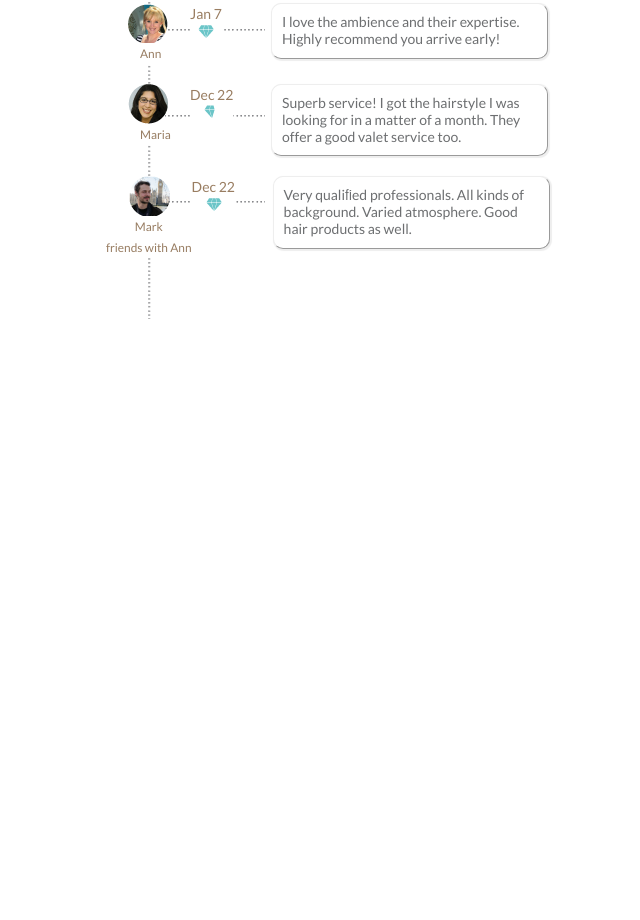
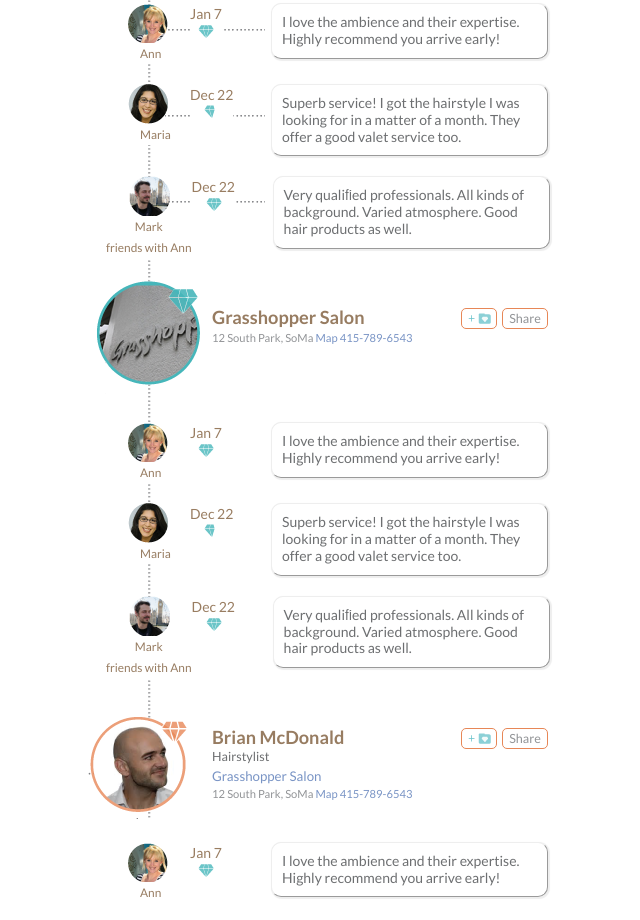
Before and after one commit to karina-bea/gemshare, a plain HTML site: page index.html in a window 1280 px wide. Shown: the part 203-1123 px from the top of the page, without its empty margins (382-1022 px from the left). Before the commit the page ends 800 px from the top, so only its background shows below. Drawn offline with Linux system fonts and the light colour scheme.

Commit message:
Adding comments
For clarity

```diff
--- a/index.html
+++ b/index.html
@@ -50,7 +50,10 @@
 
 /*service styling */
 
-#service_professional1 {background: url('images/service_image.png'); height: 124px; width:114px; float: left;}
+#service_professional1, #service_professional2, #service_professional3 { height: 124px; width:114px; float: left;}
+#service_professional1{background: url('images/service_image.png');}
+#service_professional2 {background: url('images/location.png') no-repeat;}
+#service_professional3 {background: url('images/service_image2.png') no-repeat;}
 .service_info {float: left; margin: 30px 0 0 10px; width: 336px; background: white;}
 .folderbtn, .sharebtn { height: 15px; border: 1px solid #E78757; padding: 2px; -webkit-border-radius: 5px;
 -moz-border-radius: 5px;
@@ -74,7 +77,9 @@ box-shadow: 1px 1px 1px 1px #eee; background: white; border: 1px outset #eee; -w
 border-radius: 10px; padding:10px; float:right;}
 
 
-.dots {background: url('images/dots.png') repeat-y; background-position: 50% 50%;  height: 400px; position:absolute; z-index: -20; top: 100px left:100px; margin-top: 60px; margin-left: 60px;}
+.dots {background: url('images/dots.png') repeat-y; background-position: 50% 50%;  height: 900px; position:absolute; z-index: -20; top: 100px left:100px; margin-top: 60px; margin-left: 60px;}
+
+
 
 @media only screen and (min-width: 900px) {
 .dots-vertical { position:absolute; z-index: -20; top: 168px;
@@ -187,6 +192,175 @@ left: 387px;}
 
 
 			</div>
+			<!-- User 2 review start
+			================================================== -->
+
+			<div class="row">
+
+
+					<div class="gemuser2"><h4>Maria</h4></div>
+					<section class="gem-recommendations">
+						<div class="half-gem"><p>Dec 22</p></div>
+
+
+					<section class="recommendation">
+						<p>Superb service! I got the hairstyle I was looking for in a matter of a month. They offer a good valet service too.</p>
+					</section>
+					</section>
+
+
+
+
+
+
+			</div>
+			 <!-- User 3 review start
+			================================================== -->
+
+			<div class="row">
+
+					<div class="gemuser3"><h4>Mark <br/>friends with Ann</h4></div>
+					<section class="gem-recommendations">
+						<div class="gem"><p>Dec 22</p></div>
+
+
+					<section class="recommendation">
+						<p>Very qualiﬁed professionals. All kinds of background. Varied atmosphere. Good hair products as well. </p>
+					</section>
+					</section>
+
+
+
+				</div>
+				<!-- Start of location section
+			================================================== -->
+
+				<div class="row">
+					<div id="service_professional2"></div>
+						<section class="service_info">
+						<a href="#" class="sharebtn">Share</a>
+						<a href="#" class="folderbtn"></a>
+
+						<h1>Grasshopper Salon</h1>
+
+
+
+						<address>12 South Park, SoMa <a href="#">Map 415-789-6543</a></address>
+
+						</section>
+
+
+					</div>
+
+
+			<!-- Start of customer reviews
+			================================================== -->
+
+			<div class="row">
+
+
+					<div class="gemuser1"><h4>Ann</h4></div>
+					<section class="gem-recommendations">
+						<div class="gem"><p>Jan 7</p></div>
+
+
+					<section class="recommendation">
+						<p>I love the ambience and their expertise. Highly recommend you arrive early!</p>
+					</section>
+					</section>
+
+
+
+
+
+
+			</div>
+			<!-- Second user review start
+			================================================== -->
+
+			<div class="row">
+
+					<div class="gemuser2"><h4>Maria</h4></div>
+					<section class="gem-recommendations">
+						<div class="half-gem"><p>Dec 22</p></div>
+
+
+					<section class="recommendation">
+						<p>Superb service! I got the hairstyle I was looking for in a matter of a month. They offer a good valet service too.</p>
+					</section>
+					</section>
+
+
+
+
+
+
+			</div>
+			<!-- Third user review start
+			================================================== -->
+
+			<div class="row">
+
+					<div class="gemuser3"><h4>Mark <br/>friends with Ann</h4></div>
+					<section class="gem-recommendations">
+						<div class="gem"><p>Dec 22</p></div>
+
+
+					<section class="recommendation">
+						<p>Very qualiﬁed professionals. All kinds of background. Varied atmosphere. Good hair products as well. </p>
+					</section>
+					</section>
+
+
+
+				</div>
+
+				<!-- Second professional/third service start
+			================================================== -->
+
+				<div class="row">
+					<div id="service_professional3"></div>
+						<section class="service_info">
+						<a href="#" class="sharebtn">Share</a>
+						<a href="#" class="folderbtn"></a>
+
+						<h1>Brian McDonald</h1>
+						<h2>Hairstylist</h2>
+
+						<h3>Grasshopper Salon </h3>
+						<address>12 South Park, SoMa <a href="#">Map 415-789-6543</a></address>
+
+						</section>
+
+
+					</div>
+
+
+			<!-- Start of user reviews
+			================================================== -->
+
+			<div class="row">
+
+
+					<div class="gemuser1"><h4>Ann</h4></div>
+					<section class="gem-recommendations">
+						<div class="gem"><p>Jan 7</p></div>
+
+
+					<section class="recommendation">
+						<p>I love the ambience and their expertise. Highly recommend you arrive early!</p>
+					</section>
+					</section>
+
+
+
+
+
+
+			</div>
+
+			<!-- Second user review
+			================================================== -->
 
 			<div class="row">
 
@@ -224,12 +398,6 @@ left: 387px;}
 
 
 
-			</div>
-
-
-
-
-
 
 
 			</div>
```
Also changed, not shown: images/service_image2.png (renamed from images/index_40.png).
